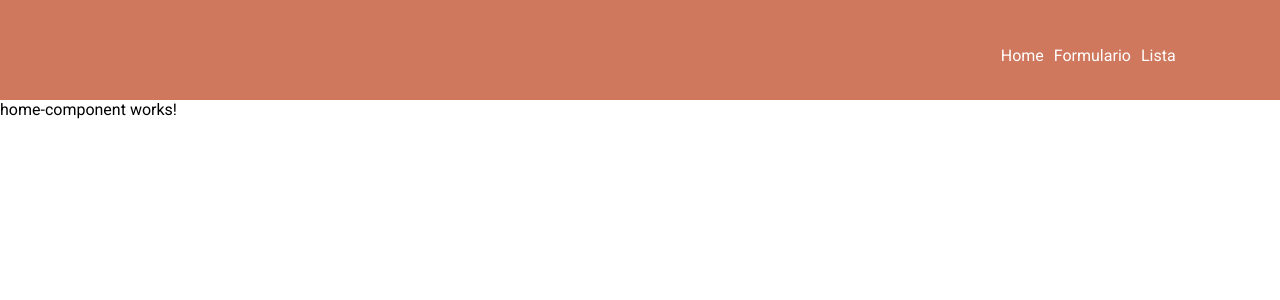
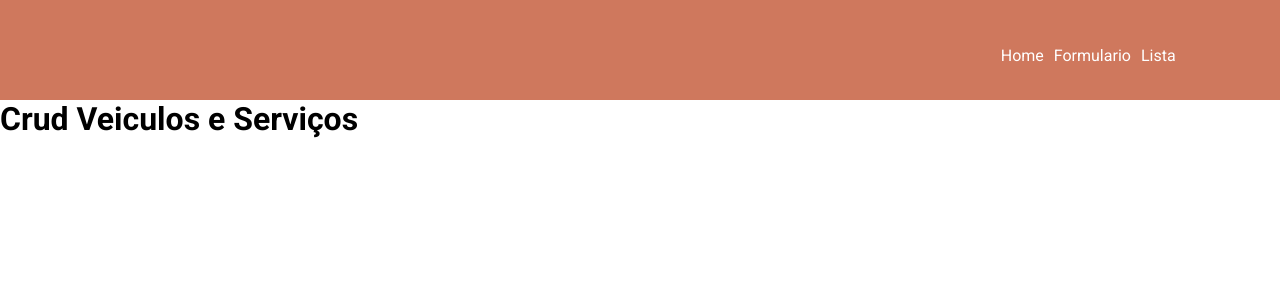
Before and after one commit to LucasAl03/crud_veiculos_e_servicos, an Angular app: page /home in a window 1280 px wide. Shown: the top 300 px of the page. Built offline with nearby package versions, Linux system fonts and the light colour scheme.

Commit message:
html da home

```diff
--- a/src/app/component/home-component/home-component.html
+++ b/src/app/component/home-component/home-component.html
@@ -1 +1,3 @@
-<p>home-component works!</p>
+<div id="div-home">
+    <h1>Crud <span id="veiculos-servicos">Veiculos e Serviços</span> </h1>
+</div>
```
